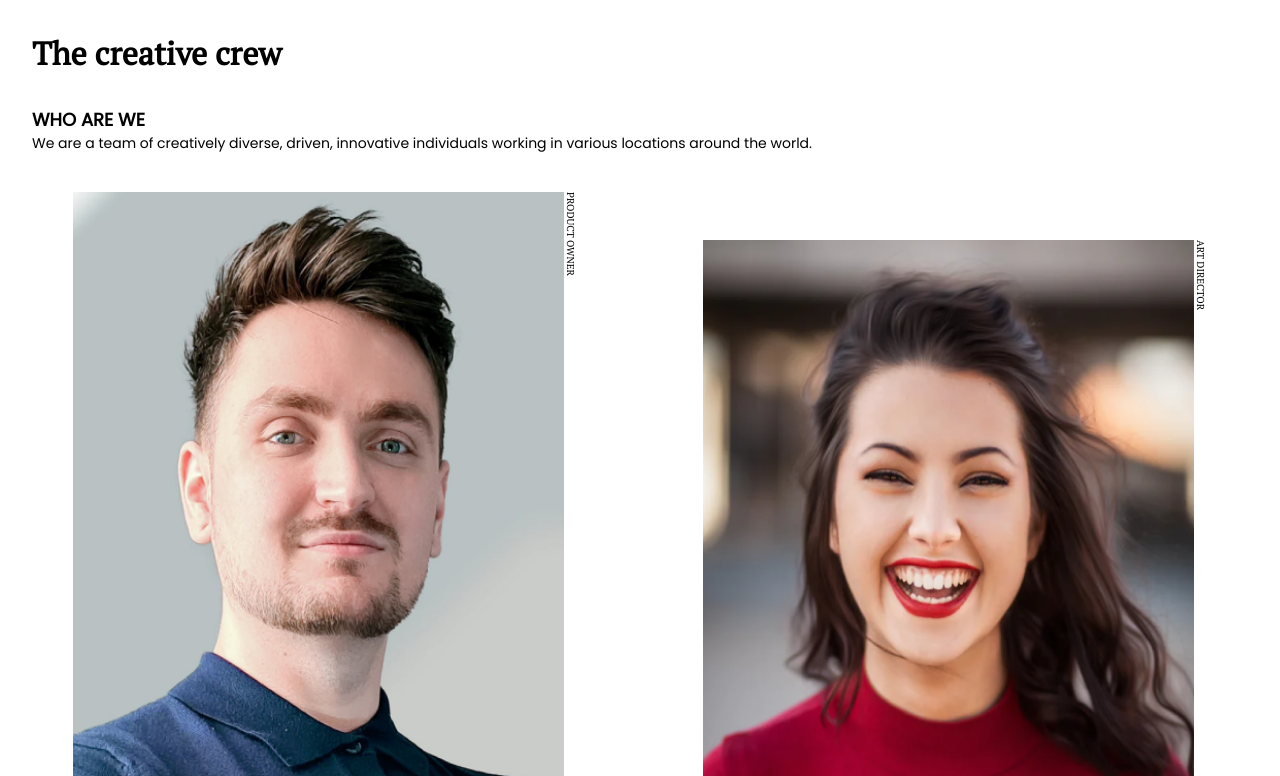
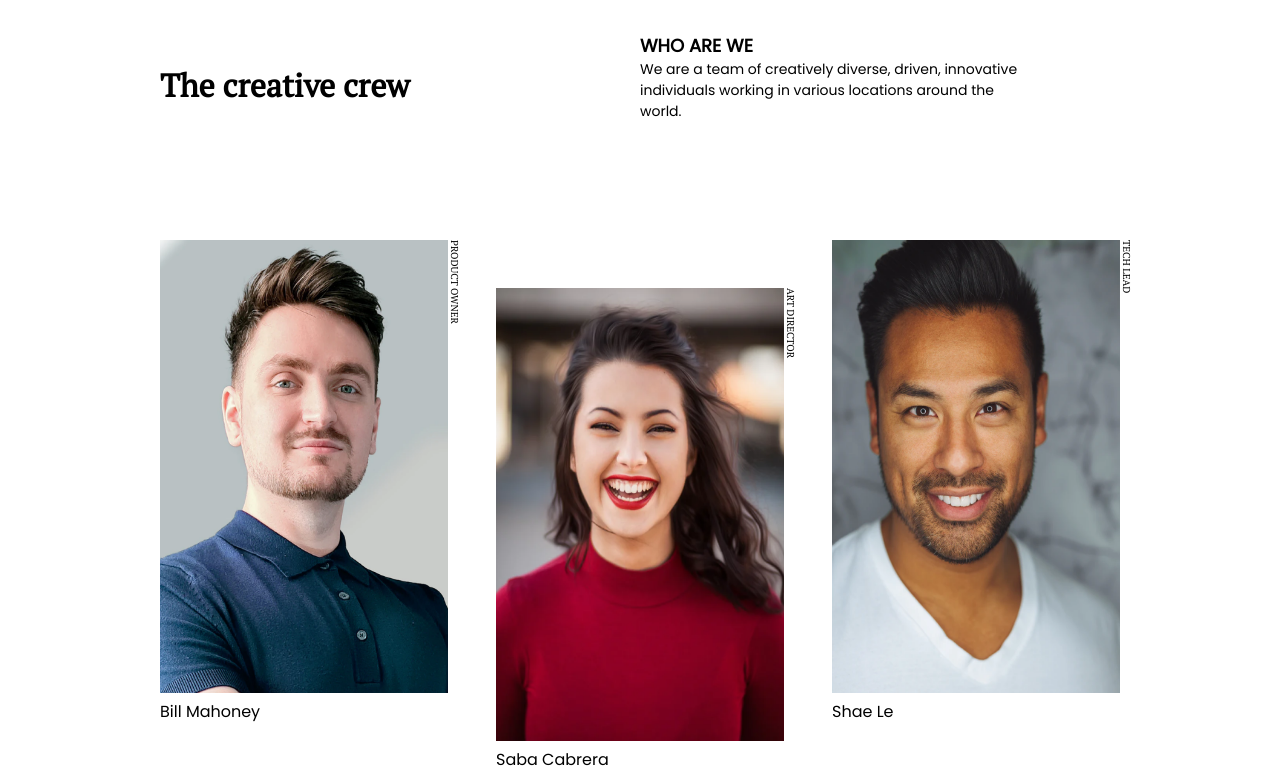
Before and after one commit to RealShivesh/devch-1-2, a plain HTML site: page index.html in a window 1280 px wide. Shown: the top 776 px of the page. Drawn offline with Linux system fonts and the light colour scheme.

Commit message:
updates grid layout for larger viewports

```diff
--- a/index.html
+++ b/index.html
@@ -39,7 +39,7 @@
         display: flex;
         flex-direction: row;
         flex-wrap: wrap;
-        justify-content: space-around;
+        justify-content: space-between;
         margin: 0.6em;
     }
 
@@ -52,9 +52,7 @@
         margin: 0 0 ;
     } */
 
-    .card:nth-child(2n){
-        margin: 3em 0 0 0;
-    }
+
 
     .image{
         display: flex;
@@ -78,7 +76,6 @@
     }
 
     footer{
-
         width: 100%;
         display: flex;
         justify-content: center;
@@ -90,12 +87,49 @@
         margin: 0.5em;
     }
 
+    @media (max-width: 576px){
+        .card:nth-child(2n){
+            margin: 3em 0 0 0;
+        }
+    }
+
+    @media (min-width: 576px){
+        header{
+            display: flex;
+            flex-direction: row;
+            justify-content: space-between;
+            margin: 4em;
+        }
+        header div{
+            width: 50%;
+        }
+        .desc{width: 80%;}
+        .grid{
+            margin: 4em;
+        }
+        .card{
+            width: 30%;
+        }
+        .card:nth-child(3n+2){
+            margin: 3em 0 0 0;
+        }
+    }
+
+    @media (min-width: 992px){
+        header{margin: 2em 10em;}
+        .grid{margin: 6em 10em;}
+    }
+
 </style>
 <body>
     <header>
-        <h1>The creative crew</h1>
-        <div class="subtitle">Who are we</div>
-        <div class="desc">We are a team of creatively diverse, driven, innovative individuals working in various locations around the world.</div>
+        <div>
+            <h1>The creative crew</h1>
+        </div>
+        <div>
+            <div class="subtitle">Who are we</div>
+            <div class="desc">We are a team of creatively diverse, driven, innovative individuals working in various locations around the world.</div>
+        </div>
     </header>
     <section class="grid">
         <div class="card">
```
